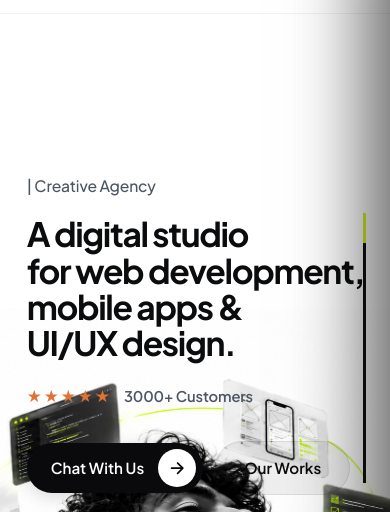
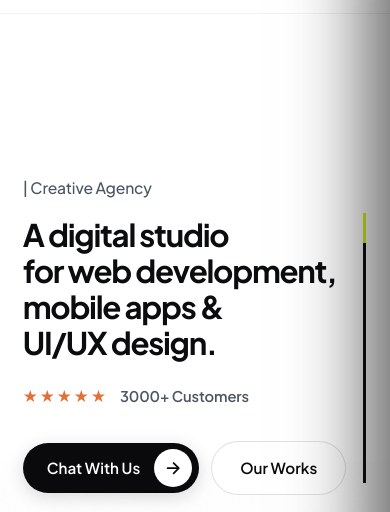
Before and after one commit to Ajnasthayyil/PixelForge, a plain HTML site: page index.html in a window 390 px wide. Shown: the part 74-586 px from the top of the page. Drawn offline with nearby package versions, Linux system fonts and the light colour scheme.

Commit message:
Optimize mobile responsiveness and prevent horizontal overflow

```diff
--- a/css/style.css
+++ b/css/style.css
@@ -2309,11 +2309,56 @@ textarea.zen-form-control {
 
 @media (max-width: 767px) {
   #home {
-    background-size: auto 50%;
-    background-position: right -80px bottom 40px;
+    background-size: auto 42%;
+    background-position: right -65px bottom 5px;
   }
   .zen-title {
-    font-size: 2.1rem;
+    font-size: 2.15rem;
+    line-height: 1.15;
+  }
+  .zen-hero-content {
+    position: relative;
+    z-index: 5;
+  }
+  .zen-btn-ghost {
+    background: rgba(255, 255, 255, 0.9);
+    border: 1px solid rgba(0, 0, 0, 0.12);
+    backdrop-filter: blur(8px);
+    -webkit-backdrop-filter: blur(8px);
+  }
+  .photo-icon {
+    display: none !important;
+  }
+  .zen-container,
+  .scroll-wrap > .container {
+    padding-left: 1.25rem;
+    padding-right: 1.25rem;
+  }
+  .zen-form-control {
+    font-size: 16px !important;
+  }
+  .zen-home-socials {
+    margin-top: 1.2rem;
+  }
+}
+
+@media (max-width: 480px) {
+  #home {
+    background-size: auto 36%;
+    background-position: right -50px bottom 5px;
+  }
+  .zen-title {
+    font-size: 1.95rem;
+  }
+  .zen-section-title {
+    font-size: clamp(1.6rem, 7vw, 2.1rem);
+  }
+  .zen-service-pills {
+    gap: 6px;
+  }
+  .zen-service-pill {
+    padding: 4px 10px;
+    font-size: 0.76rem;
   }
 }
 
```
